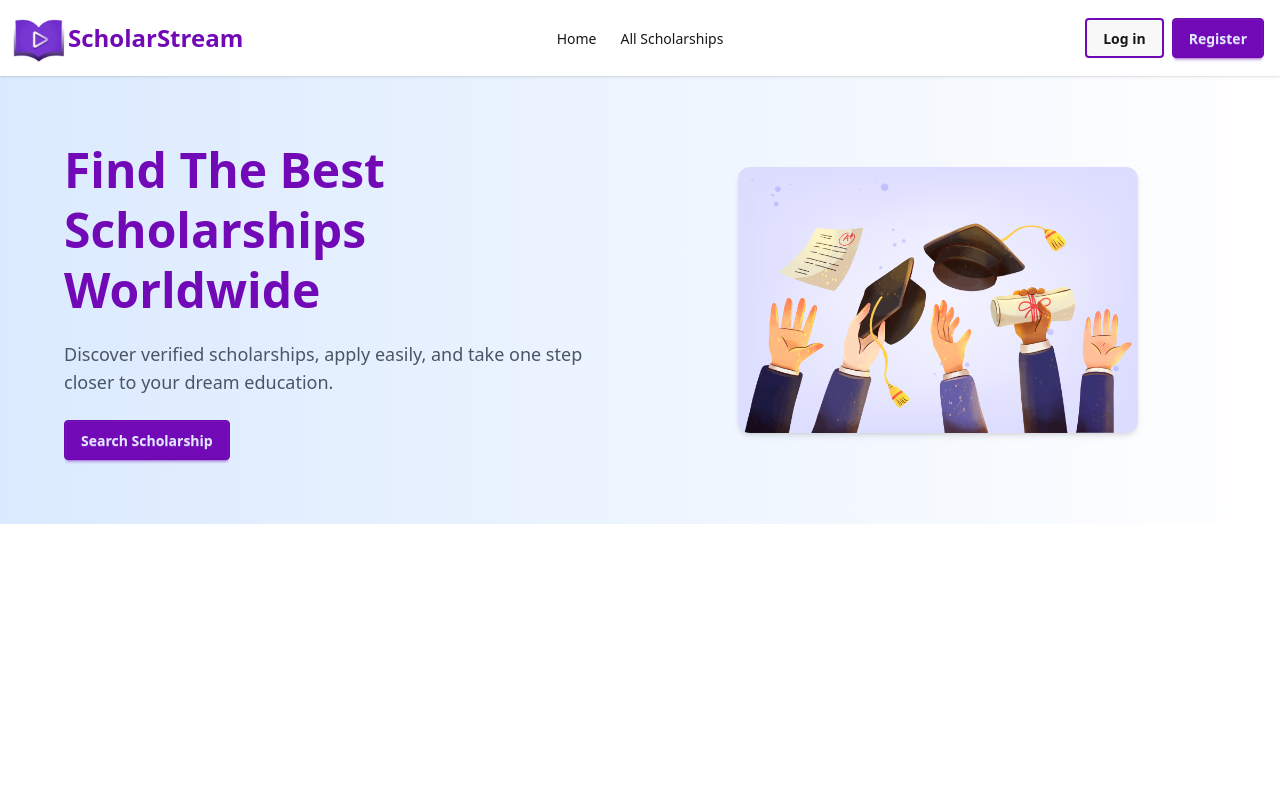
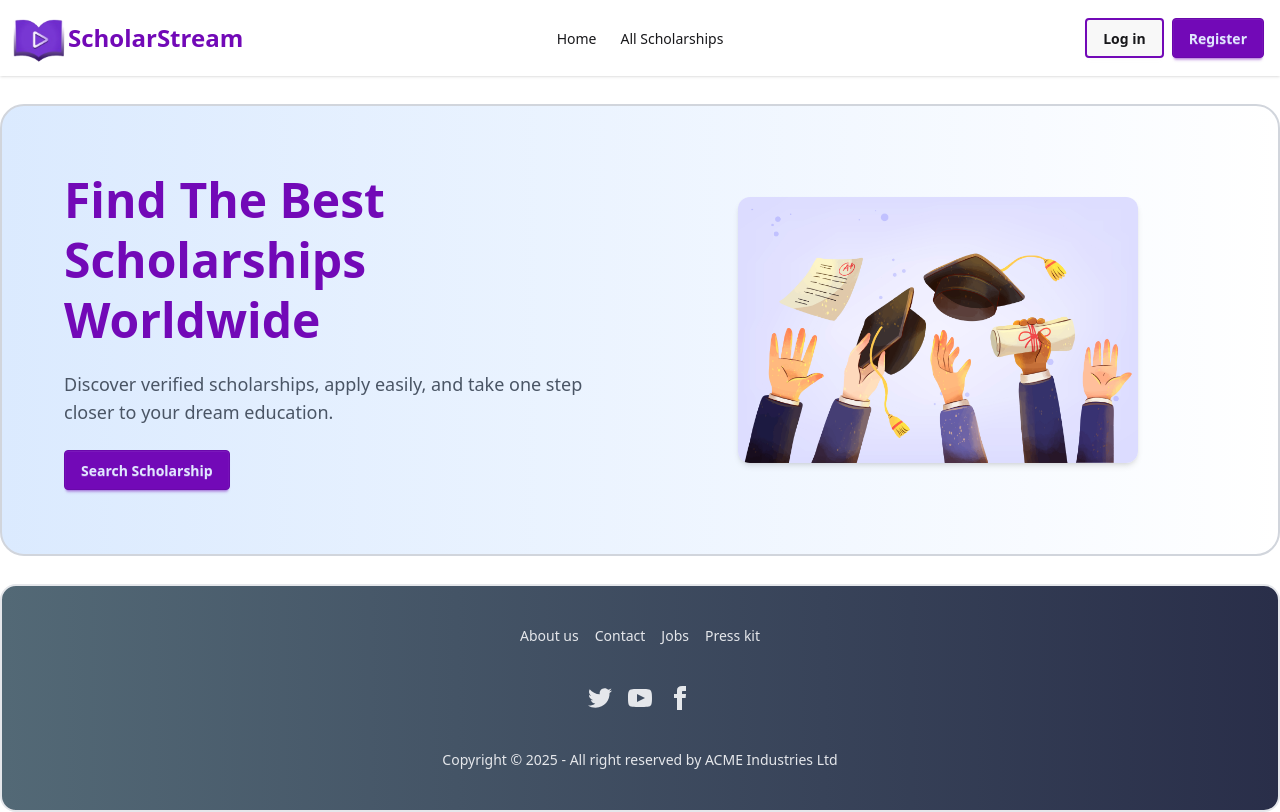
Before and after one commit to sawon687/ScholarStream-as11-client-side, a React (Vite) app: page / in a window 1280 px wide. Built offline with nearby package versions, Linux system fonts and the light colour scheme.

Commit message:
added farebase auth and env varible

```diff
--- a/package.json
+++ b/package.json
@@ -11,9 +11,11 @@
   },
   "dependencies": {
     "@tailwindcss/vite": "^4.1.17",
+    "firebase": "^12.6.0",
     "framer-motion": "^12.23.25",
     "react": "^19.2.0",
     "react-dom": "^19.2.0",
+    "react-hook-form": "^7.68.0",
     "react-router": "^7.10.1",
     "tailwindcss": "^4.1.17"
   },
--- /dev/null
+++ b/src/Context/AuthContext.jsx
@@ -0,0 +1,3 @@
+import { createContext } from "react";
+
+export const AuthContext=createContext(null)
--- /dev/null
+++ b/src/Context/AuthProvider.jsx
@@ -0,0 +1,25 @@
+import React, { Children, useState } from 'react';
+import { AuthContext } from './AuthContext';
+import { createUserWithEmailAndPassword } from 'firebase/auth';
+import auth from '../Farebase/farebase.init';
+
+
+const AuthProvider = ({children}) => {
+const[loading,setLoading]=useState(false)
+const [user,setUser]=useState(null)
+    const createUser=(email,password)=>{
+         setLoading(false)
+       return createUserWithEmailAndPassword(auth,email,password)
+    }
+    const info={
+      createUser,
+      user,
+    }
+    return (
+        <div>
+            <AuthContext value={info}>{children}</AuthContext>
+        </div>
+    );
+};
+
+export default AuthProvider;
--- /dev/null
+++ b/src/Farebase/farebase.init.js
@@ -0,0 +1,19 @@
+// Import the functions you need from the SDKs you need
+import { initializeApp } from "firebase/app";
+// TODO: Add SDKs for Firebase products that you want to use
+// https://firebase.google.com/docs/web/setup#available-libraries
+import { getAuth } from "firebase/auth";
+// Your web app's Firebase configuration
+const firebaseConfig = {
+  apiKey:import.meta.env.VITE_apiKey,
+  authDomain:import.meta.env.VITE_authDomain,
+  projectId:import.meta.env.VITE_projectId,
+  storageBucket:import.meta.env.VITE_storageBucket,
+  messagingSenderId:import.meta.env.VITE_messagingSenderId,
+  appId:import.meta.env.VITE_appId,
+};
+
+// Initialize Firebase
+const app = initializeApp(firebaseConfig);
+const auth = getAuth(app);
+export default auth;
--- /dev/null
+++ b/src/Hook/UseAuth.jsx
@@ -0,0 +1,10 @@
+import React, { useContext } from 'react';
+import { AuthContext } from '../Context/AuthContext';
+
+
+const UseAuth = () => {
+    const authInfo=useContext(AuthContext)
+    return authInfo
+};
+
+export default UseAuth;
--- a/src/Layout/AuthLayout.jsx
+++ b/src/Layout/AuthLayout.jsx
@@ -3,7 +3,7 @@
 import Logo from '../components/Logo/Logo';
 import AuthBg from '../assets/authbg.jpg'
 import Auth from '../assets/auth.jpg'
-
+import { motion } from "framer-motion";
 const AuthLayout = () => {
     return (
 
@@ -11,14 +11,19 @@
   w-full  bg-[#CCE0FF]">
 
             <Logo></Logo>
-            <div className='w-7xl flex mx-auto min-h-[500px]  rounded-2xl bg-gradient-to-br from-neutral-100 via-yellow-50 to-yellow-300'>
+            <motion.div
+             initial={{ opacity: 0, y: 40 }}
+          animate={{ opacity: 1, y: 0 }}
+          transition={{ duration: 0.7 }} className='w-7xl flex mx-auto min-h-[500px]  rounded-2xl bg-gradient-to-br from-neutral-100 via-yellow-50 to-yellow-300'>
                  <div className=' flex-1 '>
                 <Outlet></Outlet>
             </div>
-            <div className='flex-1  w-full flex items-center px-10 justify-center  '>
+            <div
+
+            className='flex-1  w-full flex items-center px-10 justify-center  '>
                     <img src={Auth} className='h-[500px]  w-full rounded-2xl' alt="" />
             </div>
-            </div>
+            </motion.div>
         </div>
     );
 };
--- a/src/Layout/MainLayout.jsx
+++ b/src/Layout/MainLayout.jsx
@@ -1,12 +1,14 @@
 import React from 'react';
 import Navbar from '../components/Navbar/Navbar';
 import { Outlet } from 'react-router';
+import Footer from '../components/Footer/Footer';
 
 const MainLayout = () => {
     return (
-        <div >
+        <div className=' max-w-[1400px] mx-auto space-y-7' >
             <Navbar></Navbar>
             <Outlet></Outlet>
+            <Footer></Footer>
         </div>
     );
 };
--- /dev/null
+++ b/src/components/Footer/Footer.jsx
@@ -0,0 +1,58 @@
+import React from 'react';
+
+const Footer = () => {
+    return (
+        <div className='bg-[linear-gradient(to_right,#536976,#292e49)] max-w-[1400px] mx-auto rounded-2xl h-full  border-2 border-gray-200 '>
+            <footer className="footer footer-horizontal footer-center max-w-full   text-gray-200  p-10">
+  <nav className="grid grid-flow-col gap-4">
+    <a className="link link-hover">About us</a>
+    <a className="link link-hover">Contact</a>
+    <a className="link link-hover">Jobs</a>
+    <a className="link link-hover">Press kit</a>
+  </nav>
+  <nav>
+    <div className="grid grid-flow-col gap-4">
+      <a>
+        <svg
+          xmlns="http://www.w3.org/2000/svg"
+          width="24"
+          height="24"
+          viewBox="0 0 24 24"
+          className="fill-current">
+          <path
+            d="M24 4.557c-.883.392-1.832.656-2.828.775 1.017-.609 1.798-1.574 2.165-2.724-.951.564-2.005.974-3.127 1.195-.897-.957-2.178-1.555-3.594-1.555-3.179 0-5.515 2.966-4.797 6.045-4.091-.205-7.719-2.165-10.148-5.144-1.29 2.213-.669 5.108 1.523 6.574-.806-.026-1.566-.247-2.229-.616-.054 2.281 1.581 4.415 3.949 4.89-.693.188-1.452.232-2.224.084.626 1.956 2.444 3.379 4.6 3.419-2.07 1.623-4.678 2.348-7.29 2.04 2.179 1.397 4.768 2.212 7.548 2.212 9.142 0 14.307-7.721 13.995-14.646.962-.695 1.797-1.562 2.457-2.549z"></path>
+        </svg>
+      </a>
+      <a>
+        <svg
+          xmlns="http://www.w3.org/2000/svg"
+          width="24"
+          height="24"
+          viewBox="0 0 24 24"
+          className="fill-current">
+          <path
+            d="M19.615 3.184c-3.604-.246-11.631-.245-15.23 0-3.897.266-4.356 2.62-4.385 8.816.029 6.185.484 8.549 4.385 8.816 3.6.245 11.626.246 15.23 0 3.897-.266 4.356-2.62 4.385-8.816-.029-6.185-.484-8.549-4.385-8.816zm-10.615 12.816v-8l8 3.993-8 4.007z"></path>
+        </svg>
+      </a>
+      <a>
+        <svg
+          xmlns="http://www.w3.org/2000/svg"
+          width="24"
+          height="24"
+          viewBox="0 0 24 24"
+          className="fill-current">
+          <path
+            d="M9 8h-3v4h3v12h5v-12h3.642l.358-4h-4v-1.667c0-.955.192-1.333 1.115-1.333h2.885v-5h-3.808c-3.596 0-5.192 1.583-5.192 4.615v3.385z"></path>
+        </svg>
+      </a>
+    </div>
+  </nav>
+  <aside>
+    <p>Copyright © {new Date().getFullYear()} - All right reserved by ACME Industries Ltd</p>
+  </aside>
+</footer>
+        </div>
+    );
+};
+
+export default Footer;
--- a/src/main.jsx
+++ b/src/main.jsx
@@ -4,9 +4,10 @@
 
 import { RouterProvider } from 'react-router'
 import router from './routes/Router.jsx'
+import AuthProvider from './Context/AuthProvider.jsx'
 
 createRoot(document.getElementById('root')).render(
   <StrictMode>
-    <RouterProvider router={router}></RouterProvider>
+    <AuthProvider><RouterProvider router={router}></RouterProvider></AuthProvider>
   </StrictMode>,
 )
--- a/src/pages/Home/Banner.jsx
+++ b/src/pages/Home/Banner.jsx
@@ -4,7 +4,7 @@
 const Banner = () => {
     return (
         <>
-            <div className="py-16 bg-gradient-to-r from-blue-100 to-white">
+            <div className="py-16 bg-gradient-to-r rounded-3xl border-2 border-gray-300 from-blue-100 to-white">
 
       <div className="max-w-6xl mx-auto grid md:grid-cols-2 gap-10 items-center">
 
--- a/src/pages/auth/Login.jsx
+++ b/src/pages/auth/Login.jsx
@@ -1,11 +1,13 @@
 import React from 'react';
-
+import { motion } from "framer-motion";
 import GoogleLogin from '../../components/SocialLogin/GoogleLogin';
 import { Link } from 'react-router';
 
 const Login = () => {
     return (
-        <div className=" h-full  " >
+        <motion.div className=" h-full  " initial={{ opacity: 0, y: 40 }}
+          animate={{ opacity: 1, y: 0 }}
+          transition={{ duration: 0.7 }} >
              <h1 className="text-5xl text-center mt-15 font-bold">Pleace Login now!</h1>
             <form action="" className='card-body flex items-center justify-center'>
                 <div className="card mx-auto w-full max-w-sm shrink-0l">
@@ -19,7 +21,7 @@
           <label className="label">Password</label>
           <input type="password" className="input rounded-full" placeholder="Password" />
           <div><a className="link link-hover">Forgot password?</a></div>
-          <button className="btn btn-neutral mt-4 rounded-full">Login</button>
+          <button className="btn btn-primary mt-4 rounded-full">Login</button>
         </fieldset>
         <div className="text-sm">
   Don't have an account?{" "}
@@ -34,7 +36,7 @@
       </div>
     </div>
             </form>
-        </div>
+        </motion.div>
     );
 };
 
--- a/src/pages/auth/Register.jsx
+++ b/src/pages/auth/Register.jsx
@@ -1,27 +1,43 @@
 import React from 'react';
 import GoogleLogin from '../../components/SocialLogin/GoogleLogin';
 import { Link } from 'react-router';
+import UseAuth from '../../Hook/UseAuth';
+import { useForm } from 'react-hook-form';
 
 const Register = () => {
+    const {createUser}=UseAuth()
+ const {
+    register,
+    handleSubmit,
+
+    formState: { errors },
+  } = useForm()
+    const handleCreateUser=(data)=>{
+        console.log('click',data)
+
+        createUser(data.Email,data.password).then(res=>{
+            console.log('responsedata',res)
+        })
+    }
     return (
         <div className=" h-full  " >
 
-            <form action="" className='card-body flex items-center justify-center'>
+            <form onSubmit={handleSubmit(handleCreateUser)} className='card-body flex items-center justify-center'>
                 <div className="card mx-auto w-full max-w-sm shrink-0l">
                     <h1 className="text-4xl text-center  font-bold">Pleace Register now !</h1>
                     <div className="card-body">
                         <fieldset className="fieldset">
                             {/* Name */}
                             <label className="label">Name</label>
-                            <input type="text" className="input rounded-full" placeholder="Enter your Name" />
+                            <input type="text" {...register('UserName')} className="input rounded-full" placeholder="Enter your Name" />
                             <label className="label">Photo</label>
-                            <input type="file" className="file-input rounded-full" />
+                            <input type="file" {...register('userPhoto')} className="file-input rounded-full" />
                             {/* email */}
                             <label className="label">Email</label>
-                            <input type="email" className="input rounded-full" placeholder="Email" />
+                            <input type="email" {...register('Email')} className="input rounded-full" placeholder="Email" />
                             {/* password */}
                             <label className="label">Password</label>
-                            <input type="password" className="input rounded-full" placeholder="Password" />
+                            <input type="password" {...register('password')} className="input rounded-full" placeholder="Password" />
                             <div className="text-sm">
                                 Already have an account?{" "}
                                 <Link to="/Login" className="link link-hover text-primary">
@@ -29,7 +45,7 @@
                                 </Link>
                             </div>
 
-                            <button className="btn btn-neutral mt-4 rounded-full">Login</button>
+                            <button  className="btn btn-primary mt-4 rounded-full">Login</button>
                         </fieldset>
                         <h1 className='text-center text-xl'>-or-</h1>
                         {/* Google */}
```
Also changed, not shown: 2 other files (tests, documents, lock files or other folders).
